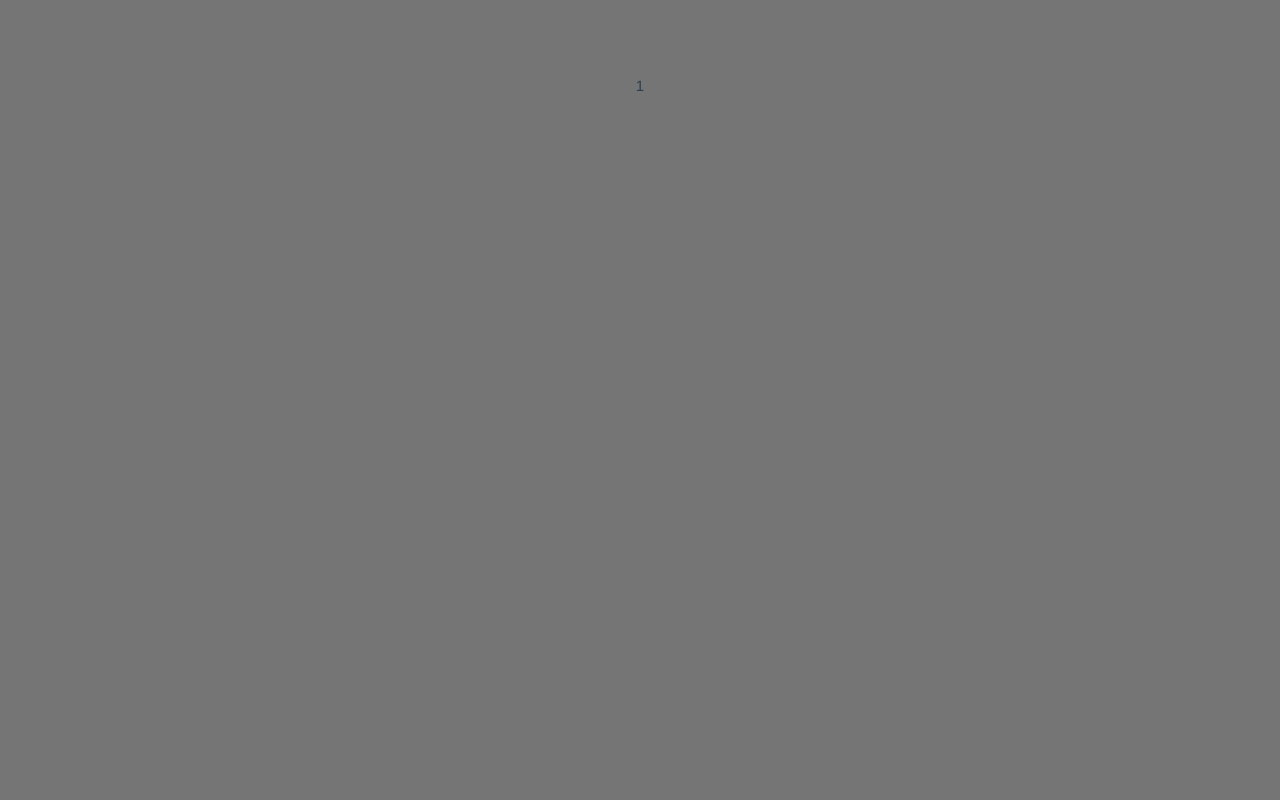
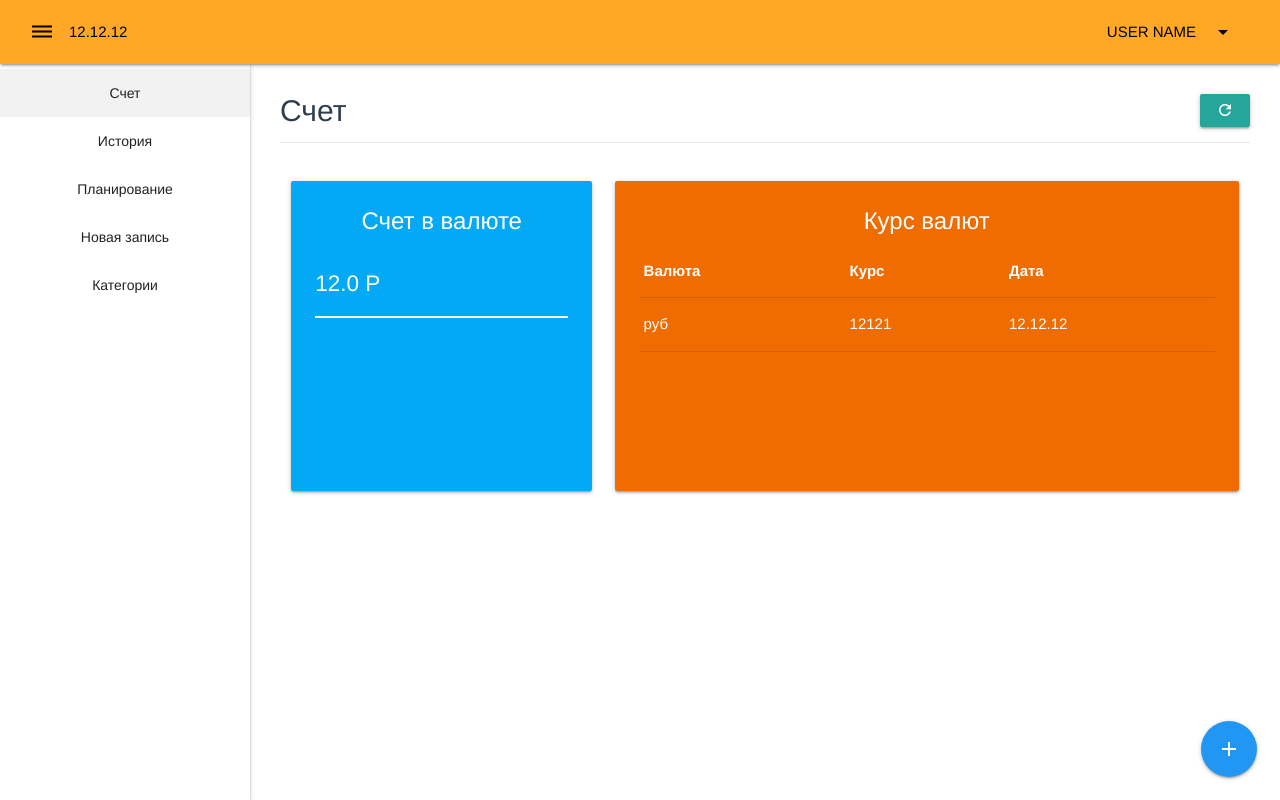
Before and after one commit to Ustingit/vue-learning-crm, a Vue app: page / in a window 1280 px wide. Built offline with nearby package versions, Linux system fonts and the light colour scheme.

Commit message:
3rd lesson done

```diff
--- /dev/null
+++ b/src/components/app/Navbar.vue
@@ -0,0 +1,39 @@
+<template>
+    <nav class="navbar orange lighten-1">
+      <div class="nav-wrapper">
+        <div class="navbar-left">
+          <a href="#" @click.prevent="$emit('toggle-navbar')" >
+            <i class="material-icons black-text">dehaze</i>
+          </a>
+          <span class="black-text">12.12.12</span>
+        </div>
+
+        <ul class="right hide-on-small-and-down">
+          <li>
+            <a
+                class="dropdown-trigger black-text"
+                href="#"
+                data-target="dropdown"
+            >
+              USER NAME
+              <i class="material-icons right">arrow_drop_down</i>
+            </a>
+
+            <ul id='dropdown' class='dropdown-content'>
+              <li>
+                <a href="#" class="black-text">
+                  <i class="material-icons">account_circle</i>Профиль
+                </a>
+              </li>
+              <li class="divider" tabindex="-1"></li>
+              <li>
+                <a href="#" class="black-text">
+                  <i class="material-icons">assignment_return</i>Выйти
+                </a>
+              </li>
+            </ul>
+          </li>
+        </ul>
+      </div>
+    </nav>
+</template>
--- /dev/null
+++ b/src/components/app/Sidebar.vue
@@ -0,0 +1,31 @@
+<template>
+    <ul class="sidenav app-sidenav" :class="{open: value}" >
+        <router-link
+            v-for="link in links"
+            :key="link.url"
+            tag="li"
+            active-class="active"
+            :to="link.url"
+            :exact="link.exact"
+         >
+            <a href="#" class="waves-effect waves-orange pointer">{{link.title}}</a>
+        </router-link>
+    </ul>
+</template>
+
+<script>
+export default {
+    data: () => ({
+        links: [
+            { title: 'Счет', url: '/', exact: true },
+            { title: 'История', url: '/history'  },
+            { title: 'Планирование', url: '/planning'  },
+            { title: 'Новая запись', url: '/record'  },
+            { title: 'Категории', url: '/categories'  },
+        ]
+    }),
+    props: {
+        value: Boolean
+    }
+}
+</script>
--- a/src/layouts/MainLayout.vue
+++ b/src/layouts/MainLayout.vue
@@ -1,66 +1,15 @@
 <template>
     <div class="app-main-layout">
-    <nav class="navbar orange lighten-1">
-      <div class="nav-wrapper">
-        <div class="navbar-left">
-          <a href="#">
-            <i class="material-icons black-text">dehaze</i>
-          </a>
-          <span class="black-text">12.12.12</span>
-        </div>
 
-        <ul class="right hide-on-small-and-down">
-          <li>
-            <a
-                class="dropdown-trigger black-text"
-                href="#"
-                data-target="dropdown"
-            >
-              USER NAME
-              <i class="material-icons right">arrow_drop_down</i>
-            </a>
+  <Navbar @toggle-navbar="isOpen = !isOpen" />
+  <Sidebar v-model="isOpen" />
 
-            <ul id='dropdown' class='dropdown-content'>
-              <li>
-                <a href="#" class="black-text">
-                  <i class="material-icons">account_circle</i>Профиль
-                </a>
-              </li>
-              <li class="divider" tabindex="-1"></li>
-              <li>
-                <a href="#" class="black-text">
-                  <i class="material-icons">assignment_return</i>Выйти
-                </a>
-              </li>
-            </ul>
-          </li>
-        </ul>
-      </div>
-    </nav>
-
-    <ul class="sidenav app-sidenav open">
-      <li>
-        <a href="#" class="waves-effect waves-orange pointer">Счет</a>
-      </li>
-      <li>
-        <a href="#" class="waves-effect waves-orange pointer">История</a>
-      </li>
-      <li>
-        <a href="#" class="waves-effect waves-orange pointer">Планирование</a>
-      </li>
-      <li>
-        <a href="#" class="waves-effect waves-orange pointer">Новая запись</a>
-      </li>
-      <li>
-        <a href="#" class="waves-effect waves-orange pointer">Категории</a>
-      </li>
-    </ul>
-
-    <main class="app-content">
+    <main class="app-content" :class="{full: !isOpen}" >
         <div class="app-page">
             <router-view/>
         </div>
     </main>
+
 
 <div class="fixed-action-btn">
   <a class="btn-floating btn-large blue" href="#">
@@ -69,3 +18,18 @@
 </div>
 </div>
 </template>
+
+<script>
+import Navbar from '@/components/app/Navbar'
+import Sidebar from '@/components/app/Sidebar'
+
+export default {
+  name: 'main-layout',
+  components: {
+    Navbar, Sidebar
+  },
+  data: () => ({
+    isOpen: true,
+  })
+}
+</script>
--- a/src/router/index.js
+++ b/src/router/index.js
@@ -8,6 +8,9 @@ const routes = [
   {
     path: '/',
     name: 'Home',
+    meta: {
+      layout: 'main'
+    },
     component: Home,
   },
   {
--- a/src/views/Home.vue
+++ b/src/views/Home.vue
@@ -1,11 +1,59 @@
 <template>
   <div>
-    1
+<div>
+  <div class="page-title">
+    <h3>Счет</h3>
+
+    <button class="btn waves-effect waves-light btn-small">
+      <i class="material-icons">refresh</i>
+    </button>
+  </div>
+
+  <div class="row">
+    <div class="col s12 m6 l4">
+      <div class="card light-blue bill-card">
+        <div class="card-content white-text">
+          <span class="card-title">Счет в валюте</span>
+
+          <p class="currency-line">
+            <span>12.0 Р</span>
+          </p>
+        </div>
+      </div>
+    </div>
+
+    <div class="col s12 m6 l8">
+      <div class="card orange darken-3 bill-card">
+        <div class="card-content white-text">
+          <div class="card-header">
+            <span class="card-title">Курс валют</span>
+          </div>
+          <table>
+            <thead>
+            <tr>
+              <th>Валюта</th>
+              <th>Курс</th>
+              <th>Дата</th>
+            </tr>
+            </thead>
+
+            <tbody>
+            <tr>
+              <td>руб</td>
+              <td>12121</td>
+              <td>12.12.12</td>
+            </tr>
+            </tbody>
+          </table>
+        </div>
+      </div>
+    </div>
+  </div>
+</div>
   </div>
 </template>
 
 <script>
-
 export default {
   name: 'Home',
 };
```
